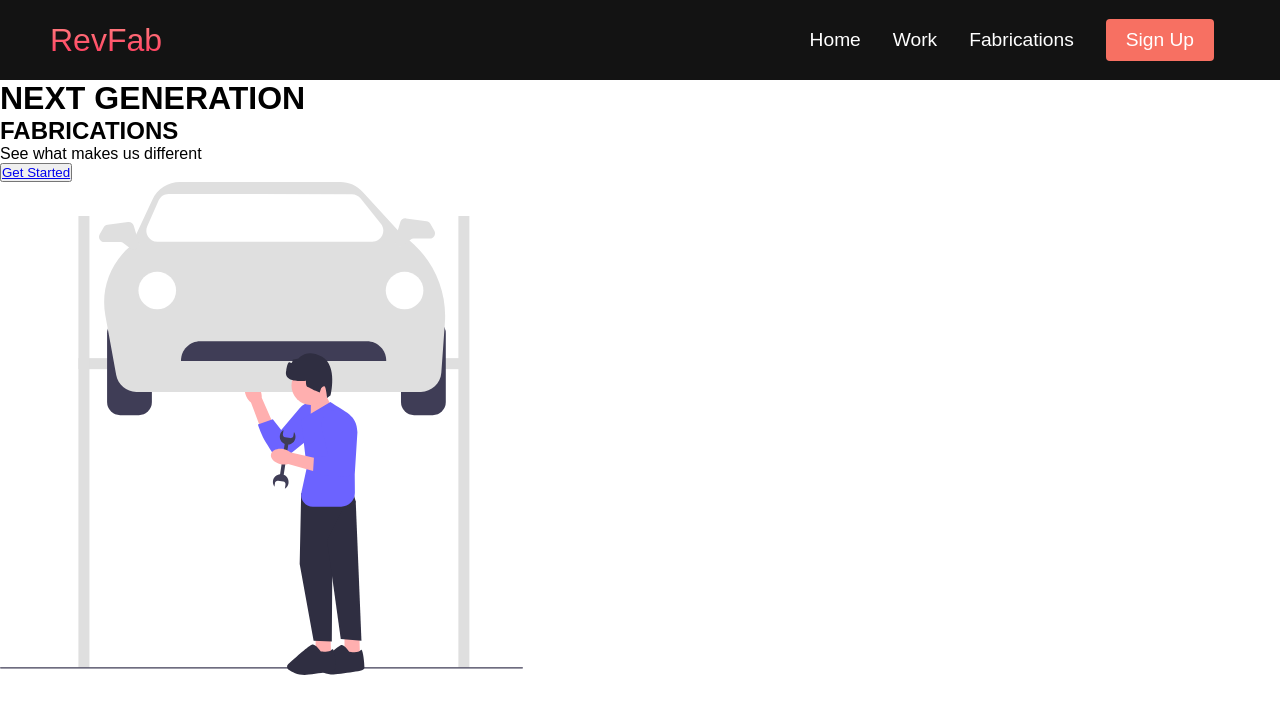
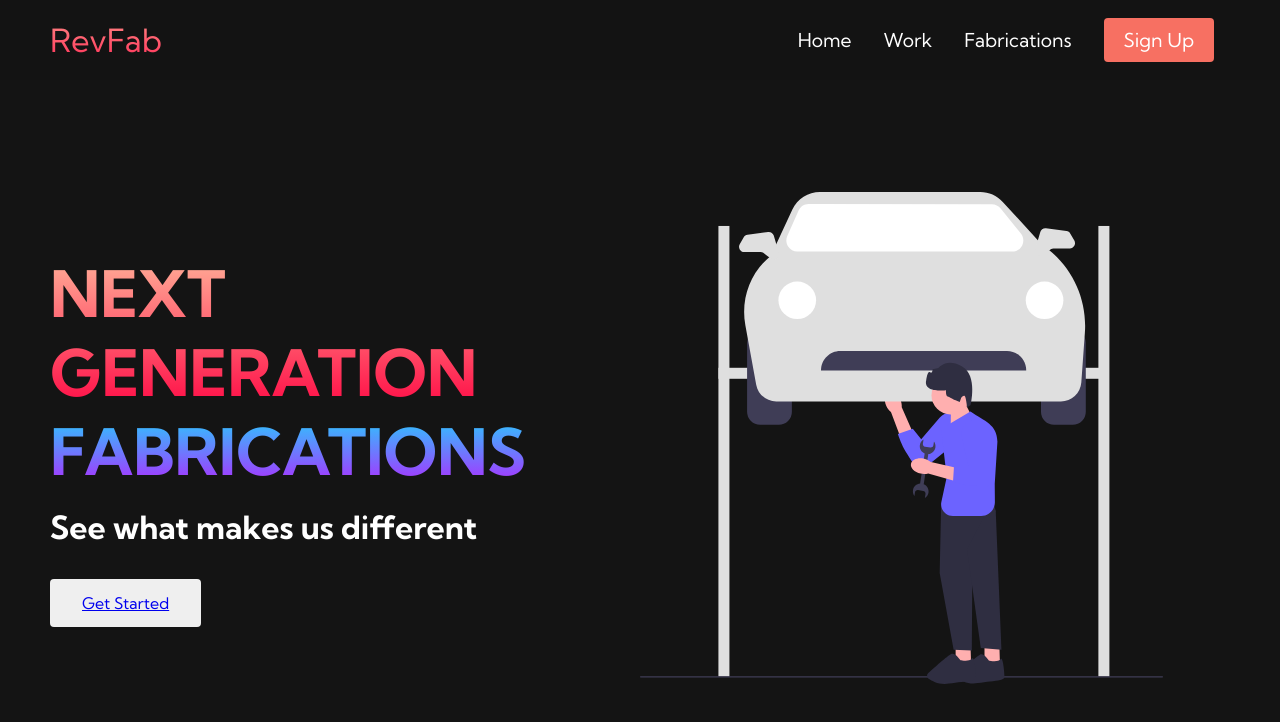
Before and after one commit to jamescorriveau/AutoLux, a plain HTML site: page index.html in a window 1280 px wide. Drawn offline with Linux system fonts and the light colour scheme.

Commit message:
added styles to hero section and button

```diff
--- a/index.html
+++ b/index.html
@@ -5,6 +5,12 @@
     <meta name="viewport" content="width=device-width, initial-scale=1.0" />
     <title>RevRab Auto</title>
     <link rel="stylesheet" href="styles.css" />
+    <link rel="preconnect" href="https://fonts.googleapis.com" />
+    <link rel="preconnect" href="https://fonts.gstatic.com" crossorigin />
+    <link
+      href="https://fonts.googleapis.com/css2?family=Kumbh+Sans:wght@100..900&family=Poppins:wght@300;400;500;600&display=swap"
+      rel="stylesheet"
+    />
   </head>
   <body>
     <nav class="navbar">
@@ -34,7 +40,7 @@
 
     <!--Hero Section-->
     <div class="main">
-      <div class="main__conatiner">
+      <div class="main__container">
         <div class="main__content">
           <h1>NEXT GENERATION</h1>
           <h2>FABRICATIONS</h2>
--- a/styles.css
+++ b/styles.css
@@ -195,3 +195,66 @@
     transform: translateY(-8px) rotate(-45deg);
   }
 }
+
+/* HERO SECTION */
+
+.main {
+  background-color: #141414;
+}
+
+.main__container {
+  display: grid;
+  grid-template-columns: 1fr 1fr;
+  align-items: center;
+  justify-self: center;
+  margin: 0 auto;
+  height: 90vh;
+  background-color: #141414;
+  z-index: 1;
+  width: 100%;
+  max-width: 1300px;
+  padding: 0 50px;
+}
+
+.main__content h1 {
+  font-size: 4rem;
+  background-color: #ff8177;
+  background-image: linear-gradient(to top, #ff0844 0%, #ffb199 100%);
+  background-size: 100%;
+  -webkit-background-clip: text;
+  -moz-background-clip: text;
+  -webkit-text-fill-color: transparent;
+  -moz-text-fill-color: transparent;
+}
+
+.main__content h2 {
+  font-size: 4rem;
+  background-color: #ff8177;
+  background-image: linear-gradient(to top, #b721ff 0%, #21d4fd 100%);
+  background-size: 100%;
+  -webkit-background-clip: text;
+  -moz-background-clip: text;
+  -webkit-text-fill-color: transparent;
+  -moz-text-fill-color: transparent;
+}
+
+.main__content p {
+  margin-top: 1rem;
+  font-size: 2rem;
+  font-weight: 700;
+  color: #fff;
+}
+
+.main__btn {
+  font-size: 1rem;
+  background-image: linear-gradient(to top, #f77062 0%, #fe5196, 100%);
+  padding: 14px 32px;
+  border: none;
+  border-radius: 4px;
+  color: #fff;
+  margin-top: 2rem;
+  cursor: pointer;
+  position: relative;
+  transition: all 0.35s;
+  outline: none;
+}
```
